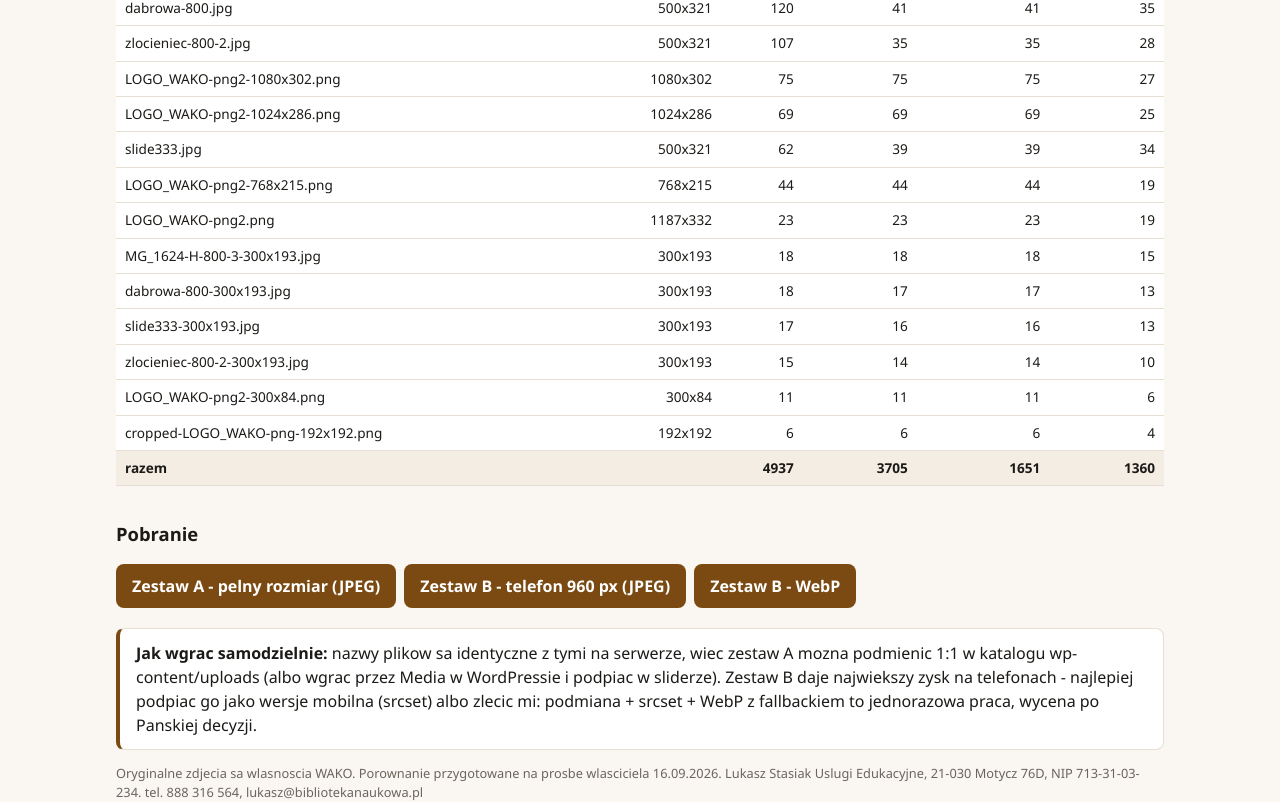
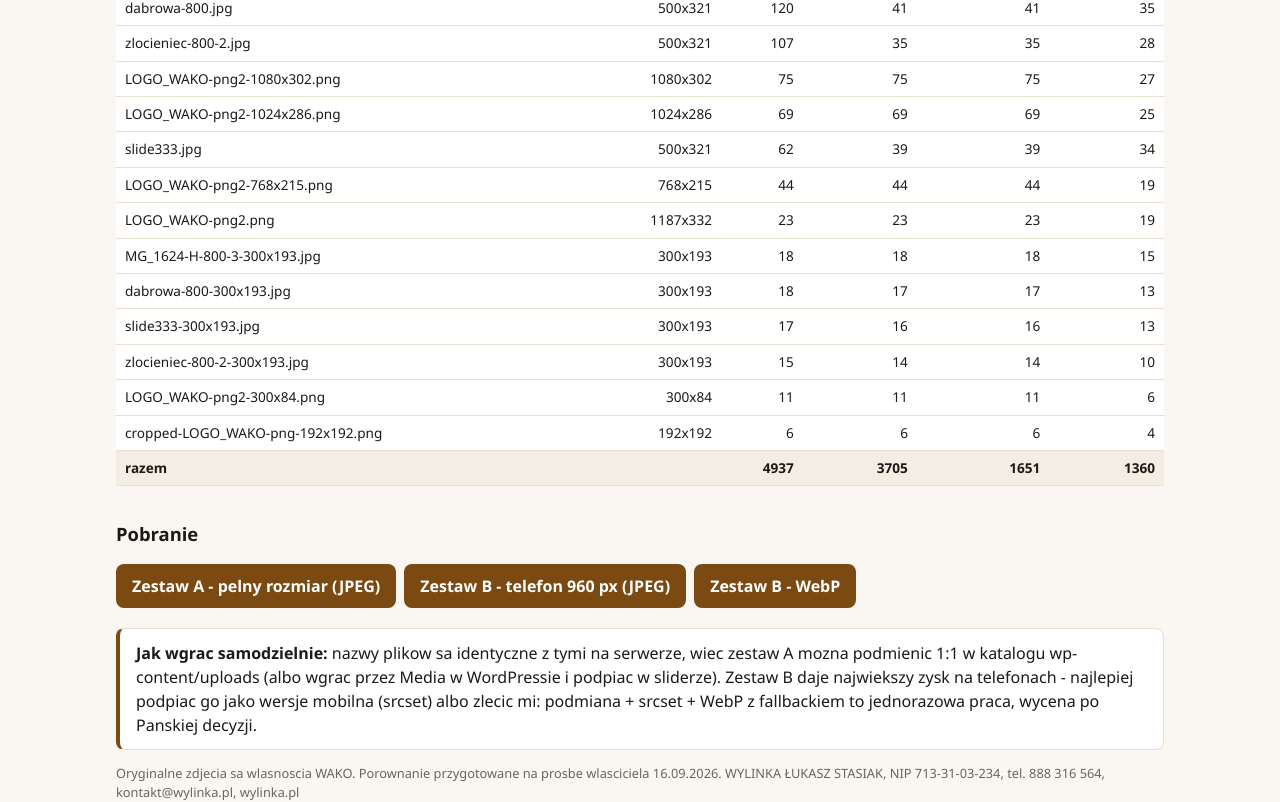
Before and after one commit to Disaster26/wako-zdjecia, a plain HTML site: page index.html in a window 1280 px wide. Shown: the part 3317-4119 px from the top of the page. Drawn offline with Linux system fonts and the light colour scheme.

Commit message:
Stopka: nowa nazwa firmy WYLINKA ŁUKASZ STASIAK, bez adresu

```diff
--- a/index.html
+++ b/index.html
@@ -62,6 +62,6 @@ footer{color:var(--mut);font-size:.8rem;padding:30px 16px}
 <div class="dl"><a href="wako_A_pelny_rozmiar.zip">Zestaw A - pelny rozmiar (JPEG)</a><a href="wako_B_telefon_960.zip">Zestaw B - telefon 960 px (JPEG)</a><a href="wako_B_telefon_960_webp.zip">Zestaw B - WebP</a></div>
 <div class="note"><b>Jak wgrac samodzielnie:</b> nazwy plikow sa identyczne z tymi na serwerze, wiec zestaw A mozna podmienic 1:1 w katalogu wp-content/uploads (albo wgrac przez Media w WordPressie i podpiac w sliderze). Zestaw B daje najwiekszy zysk na telefonach - najlepiej podpiac go jako wersje mobilna (srcset) albo zlecic mi: podmiana + srcset + WebP z fallbackiem to jednorazowa praca, wycena po Panskiej decyzji.</div>
 </div>
-<footer class="in">Oryginalne zdjecia sa wlasnoscia WAKO. Porownanie przygotowane na prosbe wlasciciela 16.09.2026. Lukasz Stasiak Uslugi Edukacyjne, 21-030 Motycz 76D, NIP 713-31-03-234. tel. 888 316 564, lukasz@bibliotekanaukowa.pl</footer>
+<footer class="in">Oryginalne zdjecia sa wlasnoscia WAKO. Porownanie przygotowane na prosbe wlasciciela 16.09.2026. WYLINKA ŁUKASZ STASIAK, NIP 713-31-03-234, tel. 888 316 564, kontakt@wylinka.pl, wylinka.pl</footer>
 <script>function fit(){document.querySelectorAll('.cmp').forEach(function(f){var w=f.querySelector('.wrap');f.querySelector('.a img').style.width=w.clientWidth+'px'})}document.querySelectorAll('.cmp').forEach(function(f){var a=f.querySelector('.a'),i=f.querySelector('input');i.addEventListener('input',function(){a.style.width=i.value+'%'})});window.addEventListener('resize',fit);window.addEventListener('load',fit);fit();</script>
 </body></html>
```
